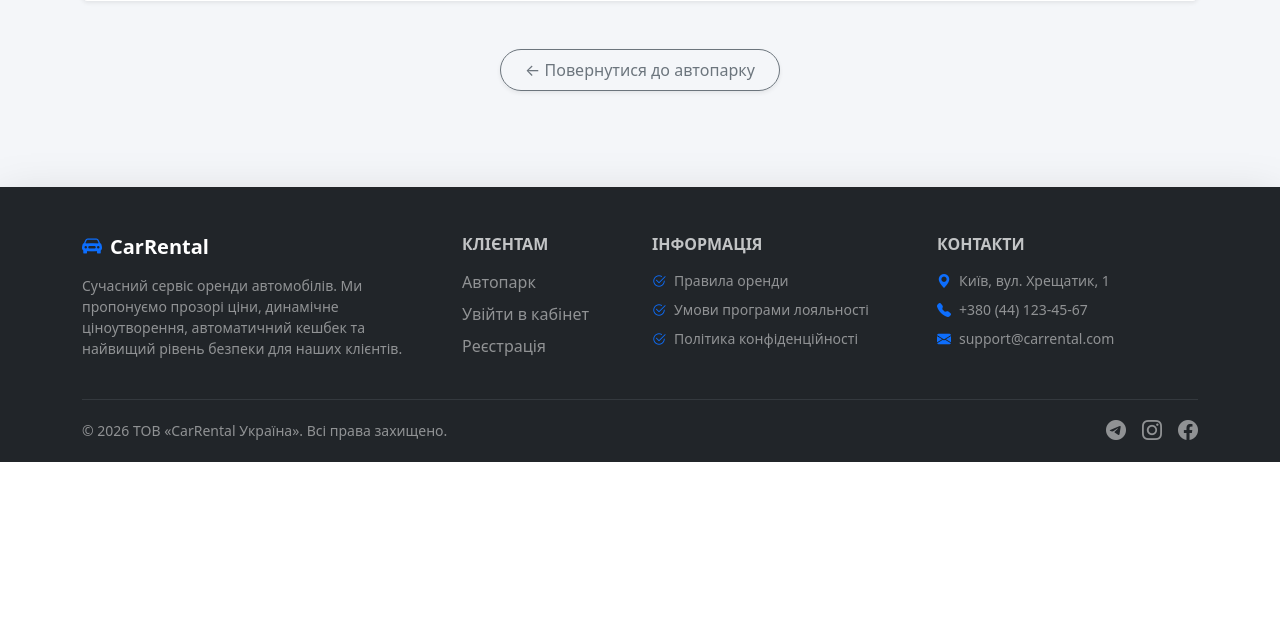
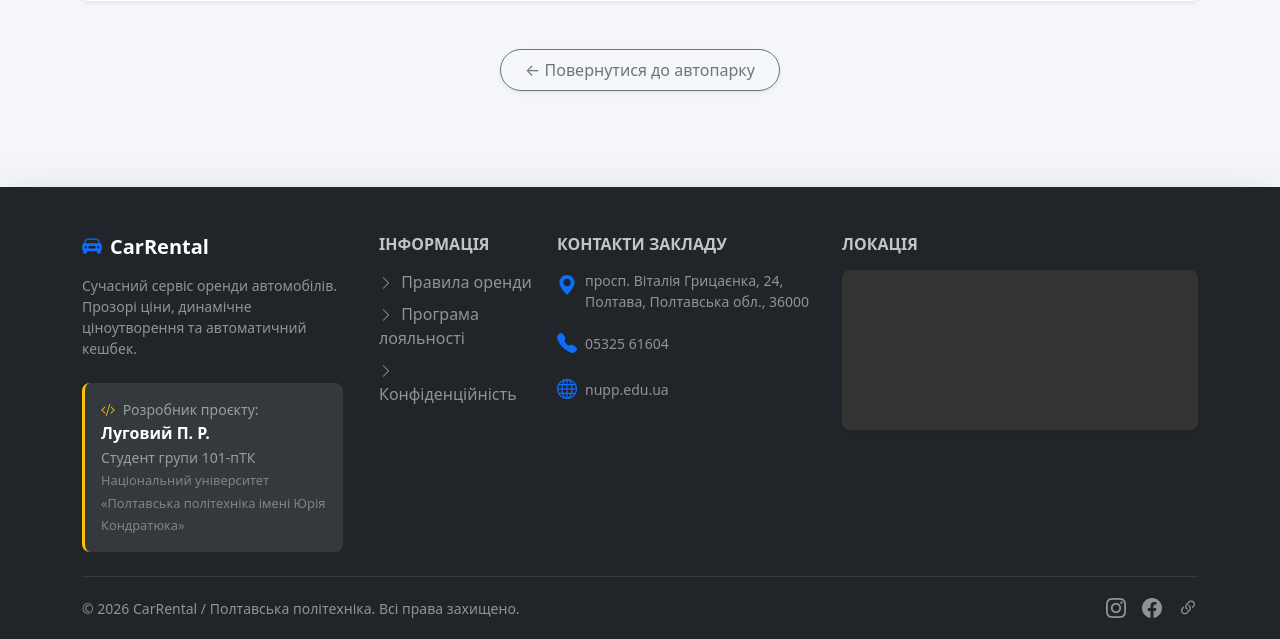
Before and after one commit to Pavlitoo/CarRental, a Django app: page /2/ in a window 1280 px wide. Shown: the part 1372-2011 px from the top of the page. Before the commit the page ends 1834 px from the top, so only its background shows below. Run offline with Django 5.2, Linux system fonts and the light colour scheme; data comes from the database, SQL or seed files in the repository; some libraries are stand-ins or nearby versions.

Commit message:
Add professional footer with Google Maps, university info, and legal pages

```diff
--- a/cars/templates/cars/base.html
+++ b/cars/templates/cars/base.html
@@ -102,62 +102,88 @@
 
     <footer class="footer bg-dark text-light pt-5 pb-3 mt-auto shadow-lg">
         <div class="container">
-            <div class="row gy-4">
+            <div class="row gy-4 mb-4">
 
-                <div class="col-lg-4 col-md-6">
+                <div class="col-lg-3 col-md-6">
                     <h5 class="fw-bold text-white mb-3">
                         <i class="bi bi-car-front-fill text-primary me-2"></i>CarRental
                     </h5>
-                    <p class="text-white-50 small pe-lg-4">
-                        Сучасний сервіс оренди автомобілів. Ми пропонуємо прозорі ціни, динамічне ціноутворення, автоматичний кешбек та найвищий рівень безпеки для наших клієнтів.
+                    <p class="text-white-50 small mb-4">
+                        Сучасний сервіс оренди автомобілів. Прозорі ціни, динамічне ціноутворення та автоматичний кешбек.
                     </p>
+
+                    <div class="p-3 bg-secondary bg-opacity-25 rounded-3 border-start border-warning border-3">
+                        <p class="small text-white-50 mb-0" style="line-height: 1.6;">
+                            <i class="bi bi-code-slash text-warning me-1"></i> Розробник проєкту: <br>
+                            <strong class="text-white fs-6">Луговий П. Р.</strong> <br>
+                            Студент групи 101-пТК <br>
+                            <span class="opacity-75" style="font-size: 0.8rem;">Національний університет «Полтавська політехніка імені Юрія Кондратюка»</span>
+                        </p>
+                    </div>
                 </div>
 
-                <div class="col-lg-2 col-md-6">
-                    <h6 class="text-uppercase fw-bold mb-3 opacity-75">Клієнтам</h6>
+                <div class="col-lg-2 col-md-6 ps-lg-4">
+                    <h6 class="text-uppercase fw-bold mb-3 opacity-75">Інформація</h6>
                     <ul class="list-unstyled mb-0">
-                        <li class="mb-2"><a href="{% url 'car_list' %}" class="text-white-50 text-decoration-none nav-link p-0 hover-white">Автопарк</a></li>
-                        {% if not user.is_authenticated %}
-                            <li class="mb-2"><a href="{% url 'login' %}" class="text-white-50 text-decoration-none nav-link p-0 hover-white">Увійти в кабінет</a></li>
-                            <li class="mb-2"><a href="{% url 'signup' %}" class="text-white-50 text-decoration-none nav-link p-0 hover-white">Реєстрація</a></li>
-                        {% else %}
-                            <li class="mb-2"><a href="{% url 'my_bookings' %}" class="text-white-50 text-decoration-none nav-link p-0 hover-white">Мої бронювання</a></li>
-                        {% endif %}
+                        <li class="mb-2"><a href="{% url 'terms' %}" class="text-white-50 text-decoration-none nav-link p-0 hover-white"><i class="bi bi-chevron-right small me-1"></i> Правила оренди</a></li>
+                        <li class="mb-2"><a href="{% url 'loyalty' %}" class="text-white-50 text-decoration-none nav-link p-0 hover-white"><i class="bi bi-chevron-right small me-1"></i> Програма лояльності</a></li>
+                        <li class="mb-2"><a href="{% url 'privacy' %}" class="text-white-50 text-decoration-none nav-link p-0 hover-white"><i class="bi bi-chevron-right small me-1"></i> Конфіденційність</a></li>
                     </ul>
                 </div>
 
                 <div class="col-lg-3 col-md-6">
-                    <h6 class="text-uppercase fw-bold mb-3 opacity-75">Інформація</h6>
+                    <h6 class="text-uppercase fw-bold mb-3 opacity-75">Контакти закладу</h6>
                     <ul class="list-unstyled mb-0 text-white-50 small">
-                        <li class="mb-2"><i class="bi bi-check2-circle text-primary me-2"></i>Правила оренди</li>
-                        <li class="mb-2"><i class="bi bi-check2-circle text-primary me-2"></i>Умови програми лояльності</li>
-                        <li class="mb-2"><i class="bi bi-check2-circle text-primary me-2"></i>Політика конфіденційності</li>
+                        <li class="mb-3 d-flex align-items-start">
+                            <i class="bi bi-geo-alt-fill text-primary me-2 fs-5 mt-n1"></i>
+                            <span>просп. Віталія Грицаєнка, 24,<br>Полтава, Полтавська обл., 36000</span>
+                        </li>
+                        <li class="mb-3 d-flex align-items-center">
+                            <i class="bi bi-telephone-fill text-primary me-2 fs-5"></i>
+                            <span>05325 61604</span>
+                        </li>
+                        <li class="mb-3 d-flex align-items-center">
+                            <i class="bi bi-globe text-primary me-2 fs-5"></i>
+                            <a href="https://nupp.edu.ua/" target="_blank" class="text-white-50 text-decoration-none hover-white">nupp.edu.ua</a>
+                        </li>
                     </ul>
                 </div>
 
-                <div class="col-lg-3 col-md-6">
-                    <h6 class="text-uppercase fw-bold mb-3 opacity-75">Контакти</h6>
-                    <ul class="list-unstyled mb-0 text-white-50 small">
-                        <li class="mb-2"><i class="bi bi-geo-alt-fill text-primary me-2"></i>Київ, вул. Хрещатик, 1</li>
-                        <li class="mb-2"><i class="bi bi-telephone-fill text-primary me-2"></i>+380 (44) 123-45-67</li>
-                        <li class="mb-2"><i class="bi bi-envelope-fill text-primary me-2"></i>support@carrental.com</li>
-                    </ul>
+                <div class="col-lg-4 col-md-6">
+                    <h6 class="text-uppercase fw-bold mb-3 opacity-75">Локація</h6>
+                    <div class="rounded-3 overflow-hidden shadow-sm" style="height: 160px; background-color: #333;">
+                        <iframe
+                            width="100%"
+                            height="100%"
+                            style="border:0;"
+                            loading="lazy"
+                            allowfullscreen
+                            src="https://maps.google.com/maps?q=Національний%20університет%20«Полтавська%20політехніка%20імені%20Юрія%20Кондратюка»&t=&z=15&ie=UTF8&iwloc=&output=embed">
+                        </iframe>
+                    </div>
                 </div>
             </div>
 
-            <hr class="border-secondary mt-4 mb-3">
+            <hr class="border-secondary mb-3">
 
             <div class="d-flex flex-column flex-md-row justify-content-between align-items-center small text-white-50">
-                <p class="mb-2 mb-md-0">&copy; 2026 ТОВ «CarRental Україна». Всі права захищено.</p>
+                <p class="mb-2 mb-md-0">© 2026 CarRental / Полтавська політехніка. Всі права захищено.</p>
                 <div class="d-flex gap-3">
-                    <a href="#" class="text-white-50 fs-5"><i class="bi bi-telegram"></i></a>
-                    <a href="#" class="text-white-50 fs-5"><i class="bi bi-instagram"></i></a>
-                    <a href="#" class="text-white-50 fs-5"><i class="bi bi-facebook"></i></a>
+                    <a href="https://www.instagram.com/poltava_polytechnic/" target="_blank" class="text-white-50 fs-5 text-decoration-none hover-white"><i class="bi bi-instagram"></i></a>
+                    <a href="https://www.facebook.com/poltava.polytechnic.edu/?locale=uk_UA" target="_blank" class="text-white-50 fs-5 text-decoration-none hover-white"><i class="bi bi-facebook"></i></a>
+                    <a href="https://nupp.edu.ua/" target="_blank" class="text-white-50 fs-5 text-decoration-none hover-white"><i class="bi bi-link-45deg"></i></a>
                 </div>
             </div>
         </div>
     </footer>
 
     <script src="https://cdn.jsdelivr.net/npm/bootstrap@5.3.0/dist/js/bootstrap.bundle.min.js"></script>
+
+    <style>
+        .hover-white:hover {
+            color: white !important;
+            transition: color 0.2s;
+        }
+    </style>
 </body>
 </html>
--- a/cars/urls.py
+++ b/cars/urls.py
@@ -10,5 +10,10 @@ urlpatterns = [
     path('my-bookings/export/', views.export_bookings_csv, name='export_bookings_csv'),
     path('api/suggestions/', views.car_suggestions, name='car_suggestions'),
     path('dashboard/', views.dashboard, name='dashboard'),
-    path('booking/<int:pk>/invoice/', views.download_invoice, name='download_invoice'), # <-- НОВИЙ МАРШРУТ ДЛЯ PDF
+    path('booking/<int:pk>/invoice/', views.download_invoice, name='download_invoice'),
+
+    # НОВІ МАРШРУТИ ДЛЯ ІНФОРМАЦІЙНИХ СТОРІНОК
+    path('terms/', views.terms_view, name='terms'),
+    path('loyalty/', views.loyalty_view, name='loyalty'),
+    path('privacy/', views.privacy_view, name='privacy'),
 ]
--- a/cars/views.py
+++ b/cars/views.py
@@ -311,3 +311,13 @@ def download_invoice(request, pk):
 
     buffer.seek(0)
     return FileResponse(buffer, as_attachment=True, filename=f'CarRental_Чек_{invoice_num}.pdf')
+
+# --- ІНФОРМАЦІЙНІ СТОРІНКИ ---
+def terms_view(request):
+    return render(request, 'cars/terms.html')
+
+def loyalty_view(request):
+    return render(request, 'cars/loyalty.html')
+
+def privacy_view(request):
+    return render(request, 'cars/privacy.html')
```
Also changed, not shown: cars/templates/cars/loyalty.html (added, +23 -0 lines), cars/templates/cars/privacy.html (added, +12 -0 lines), cars/templates/cars/terms.html (added, +13 -0 lines).
